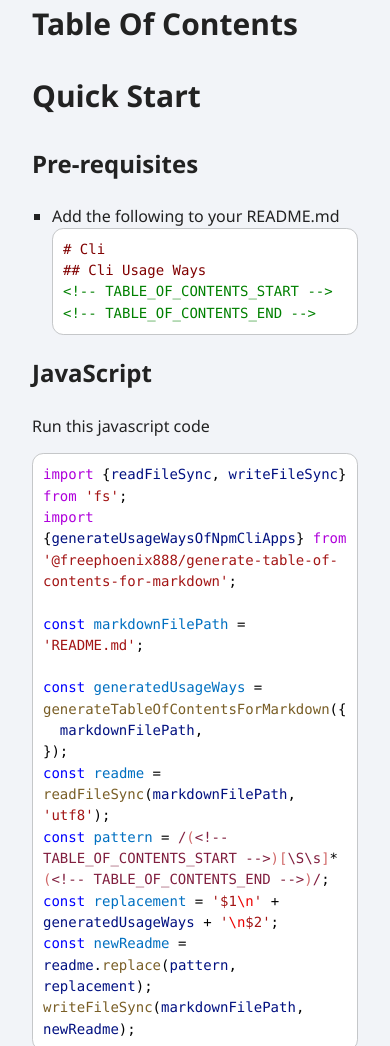
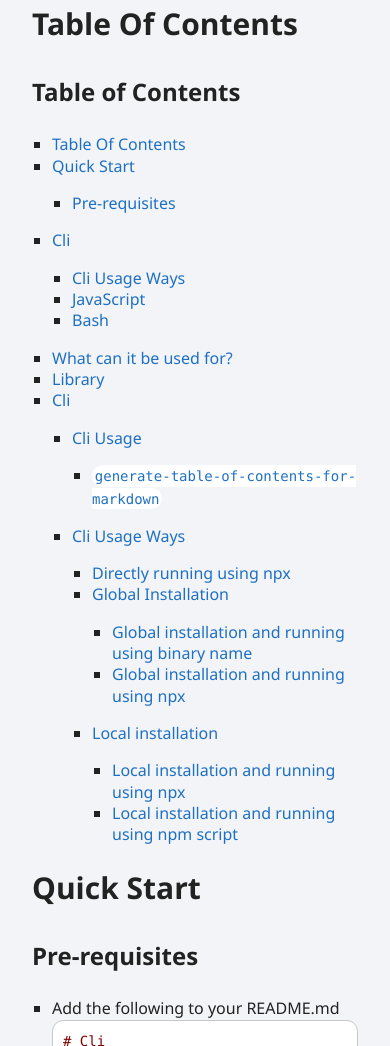
Before and after one commit to FreePhoenix888/generate-table-of-contents-for-markdown, a website: page docs/index.html in a window 390 px wide. Shown: the part 712-1758 px from the top of the page. Drawn offline with Linux system fonts and the light colour scheme.

Commit message:
Update documentation

```diff
--- a/docs/index.html
+++ b/docs/index.html
@@ -17,7 +17,42 @@
 <p>Generates table of contents for markdown</p>
 <a id="md:table-of-contents" class="tsd-anchor"></a><h1><a href="#md:table-of-contents">Table Of Contents</a></h1><!-- Do not remove these comments because they are used for automatic generation -->
 <!-- ACTUAL_TABLE_OF_CONTENTS_START -->
-
+<a id="md:table-of-contents-1" class="tsd-anchor"></a><h2><a href="#md:table-of-contents-1">Table of Contents</a></h2><ul>
+<li><a href="#table-of-contents">Table Of Contents</a></li>
+<li><a href="#quick-start">Quick Start</a><ul>
+<li><a href="#pre-requisites">Pre-requisites</a></li>
+</ul>
+</li>
+<li><a href="#cli">Cli</a><ul>
+<li><a href="#cli-usage-ways">Cli Usage Ways</a></li>
+<li><a href="#javascript">JavaScript</a></li>
+<li><a href="#bash">Bash</a></li>
+</ul>
+</li>
+<li><a href="#what-can-it-be-used-for?">What can it be used for?</a></li>
+<li><a href="#library">Library</a></li>
+<li><a href="#cli">Cli</a><ul>
+<li><a href="#cli-usage">Cli Usage</a><ul>
+<li><a href="#%60generate-table-of-contents-for-markdown%60"><code>generate-table-of-contents-for-markdown</code></a></li>
+</ul>
+</li>
+<li><a href="#cli-usage-ways">Cli Usage Ways</a><ul>
+<li><a href="#directly-running-using-npx">Directly running using npx</a></li>
+<li><a href="#global-installation">Global Installation</a><ul>
+<li><a href="#global-installation-and-running-using-binary-name">Global installation and running using binary name</a></li>
+<li><a href="#global-installation-and-running-using-npx">Global installation and running using npx</a></li>
+</ul>
+</li>
+<li><a href="#local-installation">Local installation</a><ul>
+<li><a href="#local-installation-and-running-using-npx">Local installation and running using npx</a></li>
+<li><a href="#local-installation-and-running-using-npm-script">Local installation and running using npm script</a></li>
+</ul>
+</li>
+</ul>
+</li>
+</ul>
+</li>
+</ul>
 <!-- ACTUAL_TABLE_OF_CONTENTS_END -->
 
 <a id="md:quick-start" class="tsd-anchor"></a><h1><a href="#md:quick-start">Quick Start</a></h1><a id="md:pre-requisites" class="tsd-anchor"></a><h2><a href="#md:pre-requisites">Pre-requisites</a></h2><ul>
@@ -83,6 +118,9 @@ This package uses itself to do that. See <a href="#cli-usage-ways">Cli Usage Way
 <li>
 <ul>
 <li><a href="#md:table-of-contents"><span>Table <wbr/>Of <wbr/>Contents</span></a></li>
+<li>
+<ul>
+<li><a href="#md:table-of-contents-1"><span>Table of <wbr/>Contents</span></a></li></ul></li>
 <li><a href="#md:quick-start"><span>Quick <wbr/>Start</span></a></li>
 <li>
 <ul>
```
Also changed, not shown: docs/functions/generateTableOfContentsForMarkdown.html (+1 -1 lines), docs/interfaces/GenerateTableOfContentsForMarkdownOptions.html (+7 -7 lines).
